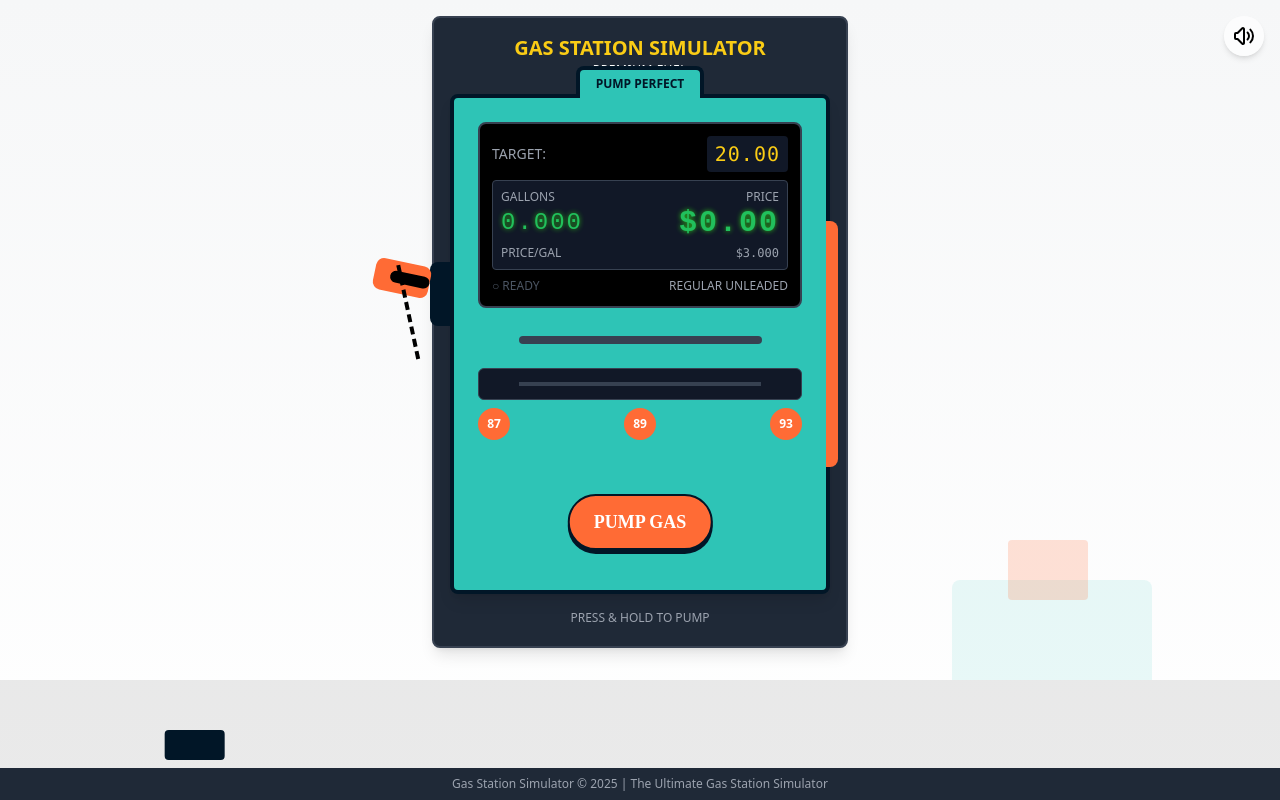
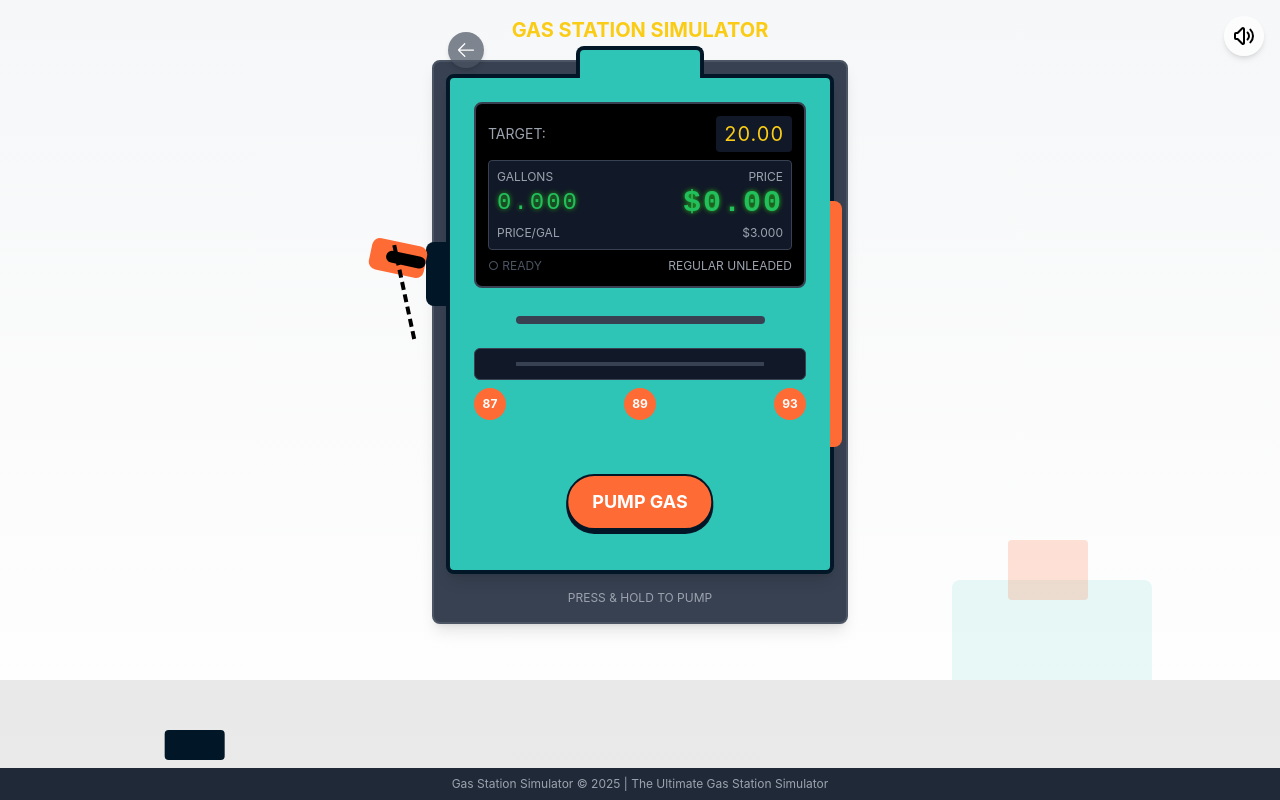
Before and after one commit to frido22/gas_station_simulator, a Next.js app: page / in a window 1280 px wide. Both pictures are taken after a click on the button "START PUMPING!". Built offline with nearby package versions, Linux system fonts and the light colour scheme; no server answers; the database is empty.

Commit message:
Clean up codebase: remove unused files/logs, add nav button

```diff
--- a/package.json
+++ b/package.json
@@ -9,6 +9,7 @@
     "lint": "next lint"
   },
   "dependencies": {
+    "@heroicons/react": "^2.2.0",
     "@react-three/drei": "^10.0.4",
     "@react-three/fiber": "^9.1.0",
     "firebase": "^11.5.0",
--- a/src/app/globals.css
+++ b/src/app/globals.css
@@ -4,7 +4,7 @@
 @tailwind utilities;
 
 /* Import Google Fonts */
-@import url('https://fonts.googleapis.com/css2?family=Bangers&family=Luckiest+Guy&family=Permanent+Marker&display=swap');
+@import url('https://fonts.googleapis.com/css2?family=Inter:wght@400;700&display=swap');
 
 :root {
   --foreground-rgb: 0, 0, 0;
@@ -26,6 +26,9 @@
 }
 
 body {
+  font-family: 'Inter', sans-serif;
+  font-size: 1.25rem;
+  line-height: 1.4;
   color: rgb(var(--foreground-rgb));
   background: linear-gradient(
       to bottom,
@@ -39,16 +42,9 @@ body {
   user-select: none;
 }
 
-.game-font {
-  font-family: 'Bangers', cursive;
-}
-
-.title-font {
-  font-family: 'Luckiest Guy', cursive;
-}
-
-.accent-font {
-  font-family: 'Permanent Marker', cursive;
+h1 {
+  font-size: 3rem;
+  line-height: 1.2;
 }
 
 /* Game-specific styling */
--- a/src/components/GasPump.tsx
+++ b/src/components/GasPump.tsx
@@ -1,6 +1,7 @@
 import React, { useEffect } from 'react';
 import { useGame } from '@/context/GameContext';
 import { useSounds } from '@/hooks/useSounds';
+import { ArrowLeftIcon } from '@heroicons/react/24/solid'; // Import an icon
 
 // Helper function to format currency
 const formatCurrency = (amount: number) => {
@@ -9,7 +10,7 @@ const formatCurrency = (amount: number) => {
 
 // Gas Pump Component
 export const GasPump: React.FC = () => {
-  const { gameState, startPumping, stopPumping } = useGame();
+  const { gameState, startPumping, stopPumping, setGameScene } = useGame(); // Get setGameScene
   const { isPumping, currentAmount, targetAmount } = gameState;
   const { playSound, stopSound } = useSounds();
 
@@ -33,30 +34,38 @@ export const GasPump: React.FC = () => {
 
   return (
     <div className="relative w-full h-full flex flex-col items-center">
+      {/* Back to Main Menu Button - Top Left */}
+      <button
+        onClick={() => setGameScene('start')}
+        className="absolute top-0 left-0 mt-4 ml-4 z-30 p-2 bg-gray-600 bg-opacity-70 rounded-full shadow-md hover:bg-opacity-100 transition-all text-white"
+        aria-label="Back to Main Menu"
+      >
+        <ArrowLeftIcon className="h-5 w-5" />
+      </button>
+
       {/* Player Turn Indicator (Multiplayer) - Positioned above the pump */}
       {gameState.mode === 'multi' && (
-        <div className="mb-4 py-1 px-4 bg-secondary rounded-md shadow-md text-center">
+        <div className="mb-4 py-1 px-4 bg-gray-700 rounded-md shadow-md text-center">
           <p className="text-xl font-bold text-white game-font">
             {gameState.players[gameState.currentPlayer]?.name}&apos;s Turn (Round {gameState.currentRound})
           </p>
         </div>
       )}
 
+      {/* Gas Station Brand - Moved Above Pump */}
+      <div className="mb-4 text-center">
+        <div className="text-yellow-400 text-xl font-bold">GAS STATION SIMULATOR</div>
+      </div>
+
       {/* Gas Pump Display */}
-      <div className="w-full max-w-md bg-gray-800 p-4 rounded-lg shadow-lg border-2 border-gray-700">
-        {/* Gas Station Brand */}
-        <div className="mb-4 text-center">
-          <div className="text-yellow-400 text-xl font-bold">GAS STATION SIMULATOR</div>
-          <div className="text-white text-xs tracking-wider">PREMIUM FUEL</div>
-        </div>
-
+      <div className="w-full max-w-md bg-gray-700 p-3 rounded-lg shadow-lg border-2 border-gray-600">
         {/* 2D Gas Pump with Digital Display */}
         <div className="relative mb-4">
           {/* Gas Pump Frame */}
           <div className="bg-[#2ec4b6] rounded-lg p-6 pb-10 shadow-lg border-4 border-[#011627] relative h-[500px]">
-            {/* Pump Top Section with Branding */}
+            {/* Pump Top Section - Removed Branding */}
             <div className="absolute -top-8 left-1/2 transform -translate-x-1/2 w-32 h-8 bg-[#2ec4b6] rounded-t-lg border-4 border-b-0 border-[#011627] flex items-center justify-center">
-              <div className="text-[#011627] text-xs font-bold">PUMP PERFECT</div>
+              {/* Removed "PUMP PERFECT" text */}
             </div>
 
             {/* Nozzle Holder (Left) */}
--- a/src/lib/firebase.ts
+++ b/src/lib/firebase.ts
@@ -28,7 +28,7 @@ export const addPlayerToLeaderboard = async (player: Player): Promise<void> => {
     };
 
     await addDoc(collection(db, 'leaderboard'), playerWithTimestamp);
-    console.log('Player added to leaderboard');
+    // console.log('Player added to leaderboard'); // Removed for production
   } catch (error) {
     console.error('Error adding player to leaderboard:', error);
   }
--- a/src/utils/gameInitializer.ts
+++ b/src/utils/gameInitializer.ts
@@ -35,9 +35,6 @@ export const initializeGame = () => {
     e.preventDefault();
   });
 
-  // Log game initialization
-  console.log('🛢️ Gas Station Simulator initialized!');
-
   // Return cleanup function
   return () => {
     window.removeEventListener('resize', setVh);
@@ -61,9 +58,6 @@ export const preloadAssets = () => {
     const img = new Image();
     img.src = src;
   });
-
-  // Log preload completion
-  console.log('🎮 Game assets preloaded!');
 };
 
 // Handle device detection
--- a/tailwind.config.js
+++ b/tailwind.config.js
@@ -6,6 +6,9 @@ module.exports = {
     "./src/app/**/*.{js,ts,jsx,tsx,mdx}",
   ],
   theme: {
+    fontFamily: {
+      sans: ['Inter', 'Helvetica Neue', 'sans-serif'],
+    },
     extend: {
       colors: {
         primary: 'var(--primary-color)',
```
Also changed, not shown: src/types/index.ts (deleted, +0 -45 lines), 1 other file (tests, documents, lock files or other folders).
